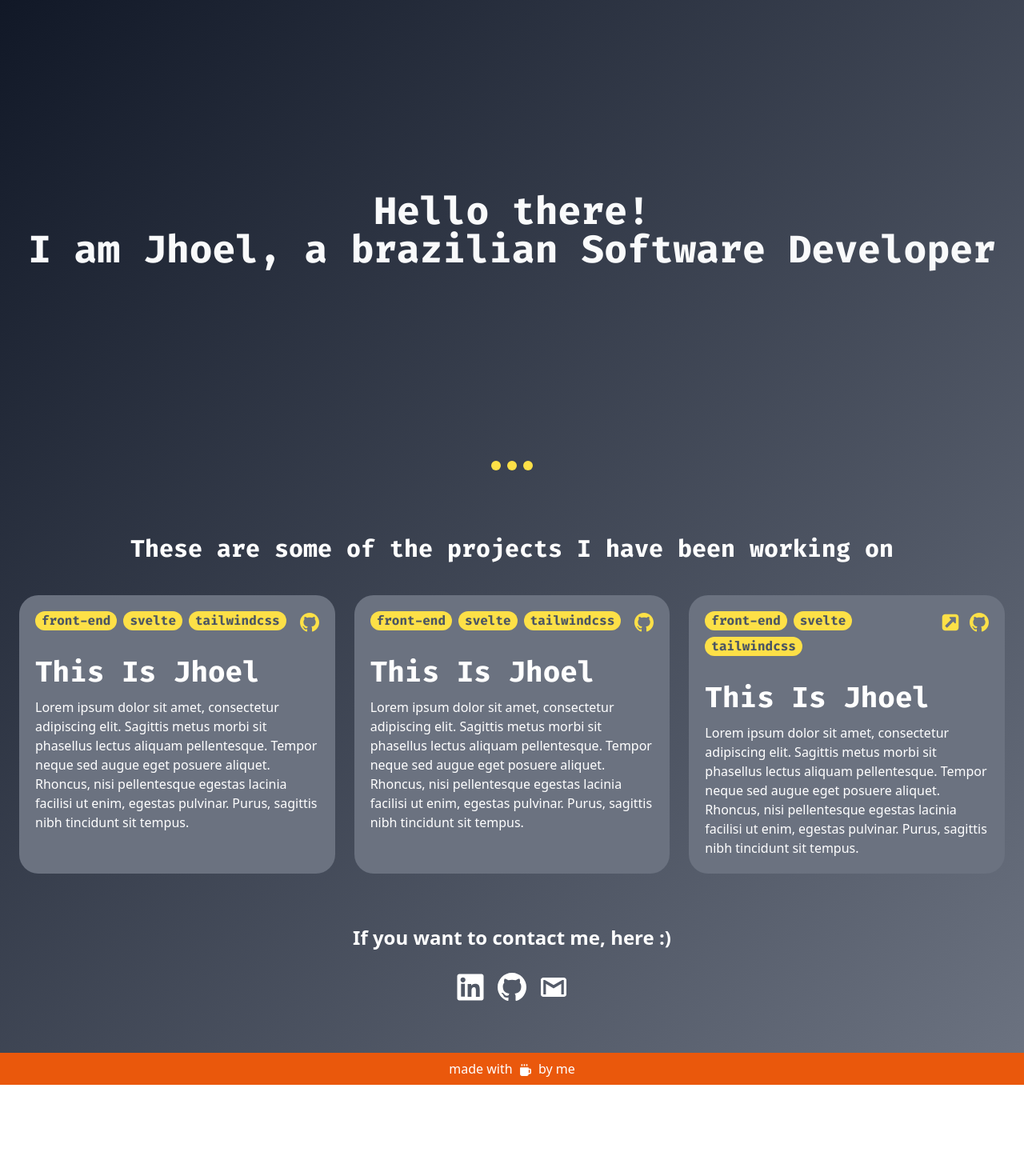
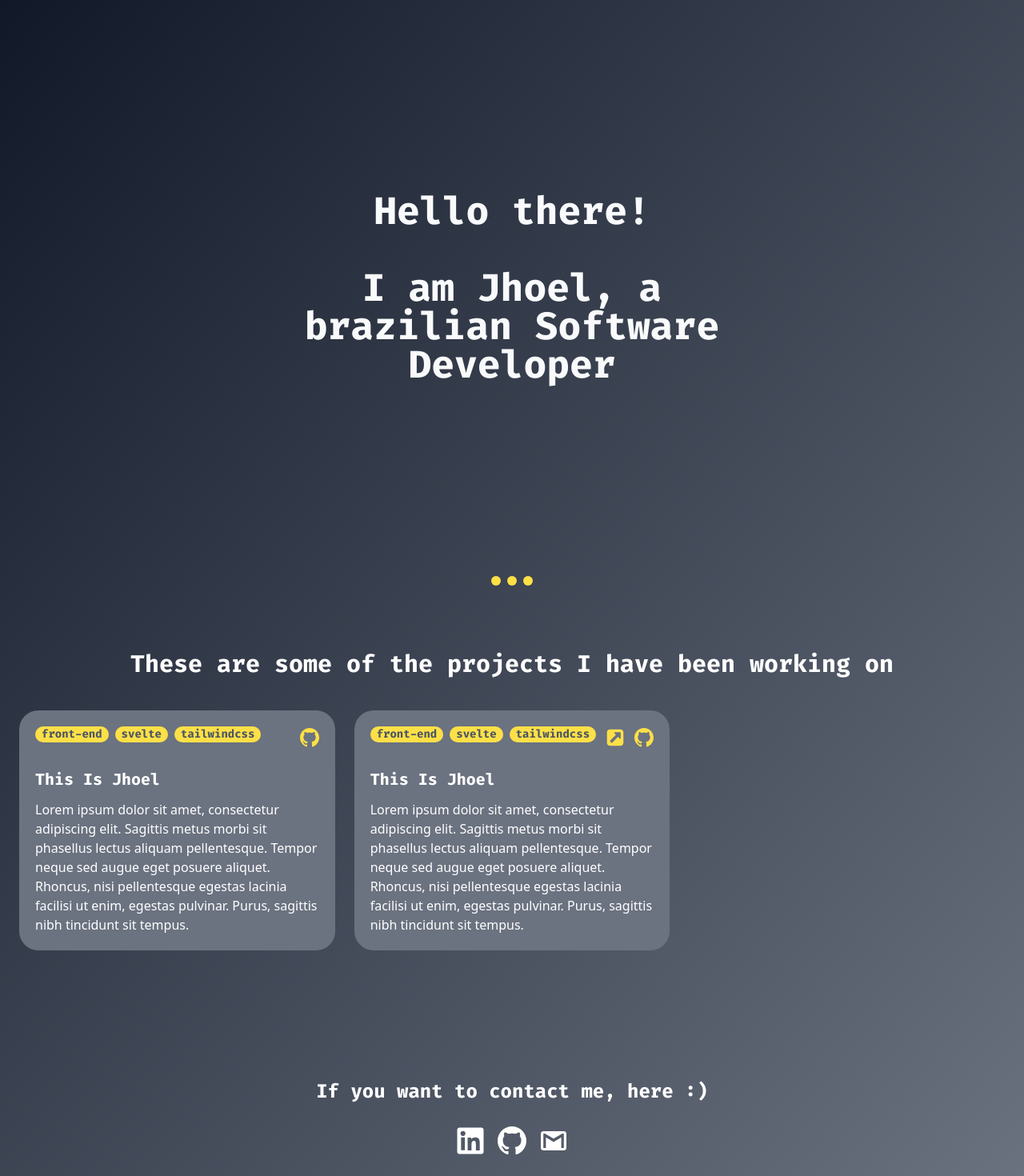
Before and after one commit to bagnascojhoel/this-is-jhoel, a Svelte app: page / in a window 1280 px wide. Shown: the top 1470 px of the page at 80% size. Before the commit the page ends 1356 px from the top, so only its background shows below. Built offline with nearby package versions, Linux system fonts and the light colour scheme.

Commit message:
refact: improve layout design

```diff
--- a/src/components/Card/Card.svelte
+++ b/src/components/Card/Card.svelte
@@ -13,7 +13,7 @@
     <ul class="flex flex-row flex-wrap">
       {#each tags as tag}
         <li
-          class="mb-2 mr-2 px-2 bg-yellow-300 rounded-full 2xl:text-xl font-mono text-gray-600 font-bold"
+          class="mb-2 mr-2 px-2 bg-yellow-300 rounded-full font-mono  text-sm text-gray-600 font-bold"
         >
           {tag}
         </li>
@@ -32,8 +32,8 @@
     </div>
   </div>
 
-  <h3 class="mt-6 text-2xl lg:text-4xl text-white font-mono font-bold">
+  <h3 class="mt-6 text-xl text-white font-mono font-bold">
     {title}
   </h3>
-  <p class="mt-3 text-base 2xl:text-2xl font-sans text-white">{description}</p>
+  <p class="mt-3 text-base font-sans text-white">{description}</p>
 </div>
--- a/src/screens/Home/Home.svelte
+++ b/src/screens/Home/Home.svelte
@@ -20,9 +20,25 @@
     "
 >
   <h1
-    class="mb-32 md:mb-48 lg:mb-60 2xl:mb-72 px-6 leading-relaxed font-mono text-gray-50 text-4xl lg:text-5xl 2xl:text-7xl font-bold text-center"
+    class="
+    xl:w-3/6
+    lg:w-4/6
+    lg:m-auto
+    mb-32
+    md:mb-48
+    lg:mb-60
+    2xl:mb-72
+    px-6
+    leading-relaxed
+    font-mono
+    text-gray-50
+    text-4xl
+    lg:text-5xl
+    font-bold
+    text-center
+    "
   >
-    Hello there! <br />I am Jhoel, a brazilian Software Developer
+    Hello there! <br /><br/>I am Jhoel, a brazilian Software Developer
   </h1>
 
   <div class="flex flex-row justify-center">
@@ -32,19 +48,14 @@
   </div>
 
   <h2
-    class="px-6 mt-20 2xl:mt-36 font-mono text-white text-xl lg:text-3xl 2xl:text-5xl font-bold text-center"
+    class="mt-20 px-6 font-mono text-white text-2xl lg:text-3xl font-bold text-center"
   >
     These are some of the projects I have been working on
   </h2>
 
   <section
-    class="container mx-auto mt-10 2xl:mt-20 px-6 grid grid-cols-1 lg:grid-cols-2 xl:grid-cols-3 gap-6 place-items-stretch"
+    class="container mx-auto mt-10 px-6 grid grid-cols-1 lg:grid-cols-2 xl:grid-cols-3 gap-6 place-items-stretch"
   >
-    <Card
-      title="This Is Jhoel"
-      {description}
-      tags={['front-end', 'svelte', 'tailwindcss']}
-    />
     <Card
       title="This Is Jhoel"
       {description}
@@ -58,9 +69,9 @@
     />
   </section>
 
-  <section class="mt-16">
+  <section class="mt-40">
     <h3
-      class="text-xl lg:text-2xl 2xl:text-4xl text-center text-white font-bold "
+      class="text-xl lg:text-2xl text-center text-white font-bold font-mono"
     >
       If you want to contact me, here :)
     </h3>
@@ -85,8 +96,8 @@
   </section>
 </main>
 
-<footer class="py-2 flex justify-center relative bg-orange-600">
-  <p class="text-white text-base 2xl:text-xl">
+<footer class="py-1 flex justify-center relative bg-orange-600">
+  <p class="text-white text-sm font-mono">
     made with <Icon name="coffee" size={16} class="mx-1" /> by me
   </p>
 </footer>
```
